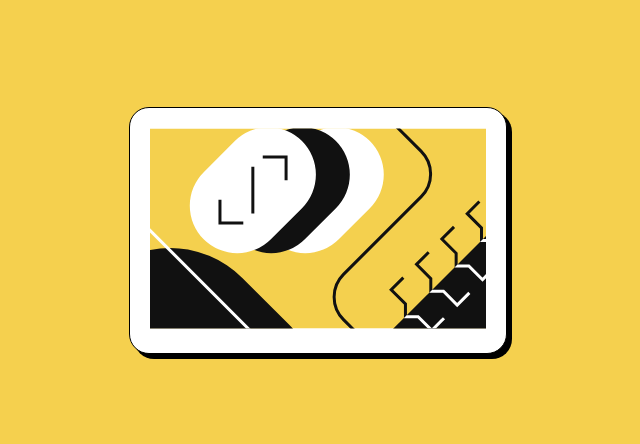
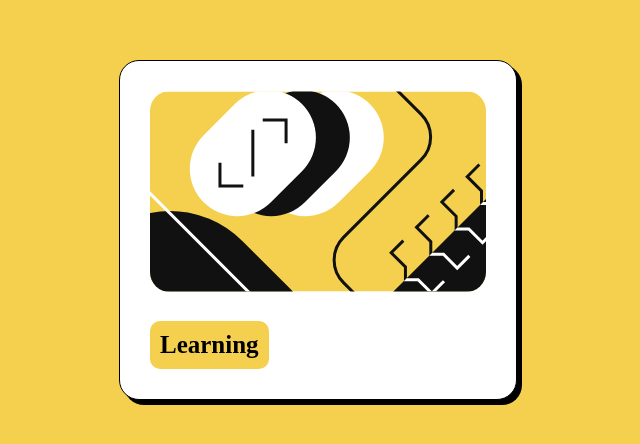
Before and after one commit to Shittuadedamola/blog-preview-card, a React (Vite) app: page / in a window 1280 px wide. Shown: the part 170-614 px from the top of the page, without its empty margins (322-962 px from the left). Built offline with nearby package versions, Linux system fonts and the light colour scheme.

Commit message:
learning

```diff
--- a/src/Components/Header.jsx
+++ b/src/Components/Header.jsx
@@ -4,7 +4,10 @@ const Header = () => {
   return (
     <>
       <div>
-        <img src={illustration} alt="" />
+        <img src={illustration} alt="" className="illustrationPicCont"/>
+      </div>
+      <div className="learning">
+        Learning
       </div>
     </>
   )
--- a/src/index.css
+++ b/src/index.css
@@ -17,7 +17,21 @@
   background-color: white;
   border: 1px solid black;
   border-radius: 20px;
-  padding: 20px;
+  padding: 30px;
   margin: 20px;
   box-shadow: 5px 5px 0px #000;
 }
+
+.illustrationPicCont{
+  margin-bottom: 25px;
+  border-radius: 20px;
+}
+
+.learning{
+  background-color: #F5D04E;
+  font-weight: bold;
+  font-size: 25px;
+  padding: 10px;
+  border-radius: 10px;
+  width: fit-content;
+}
```
